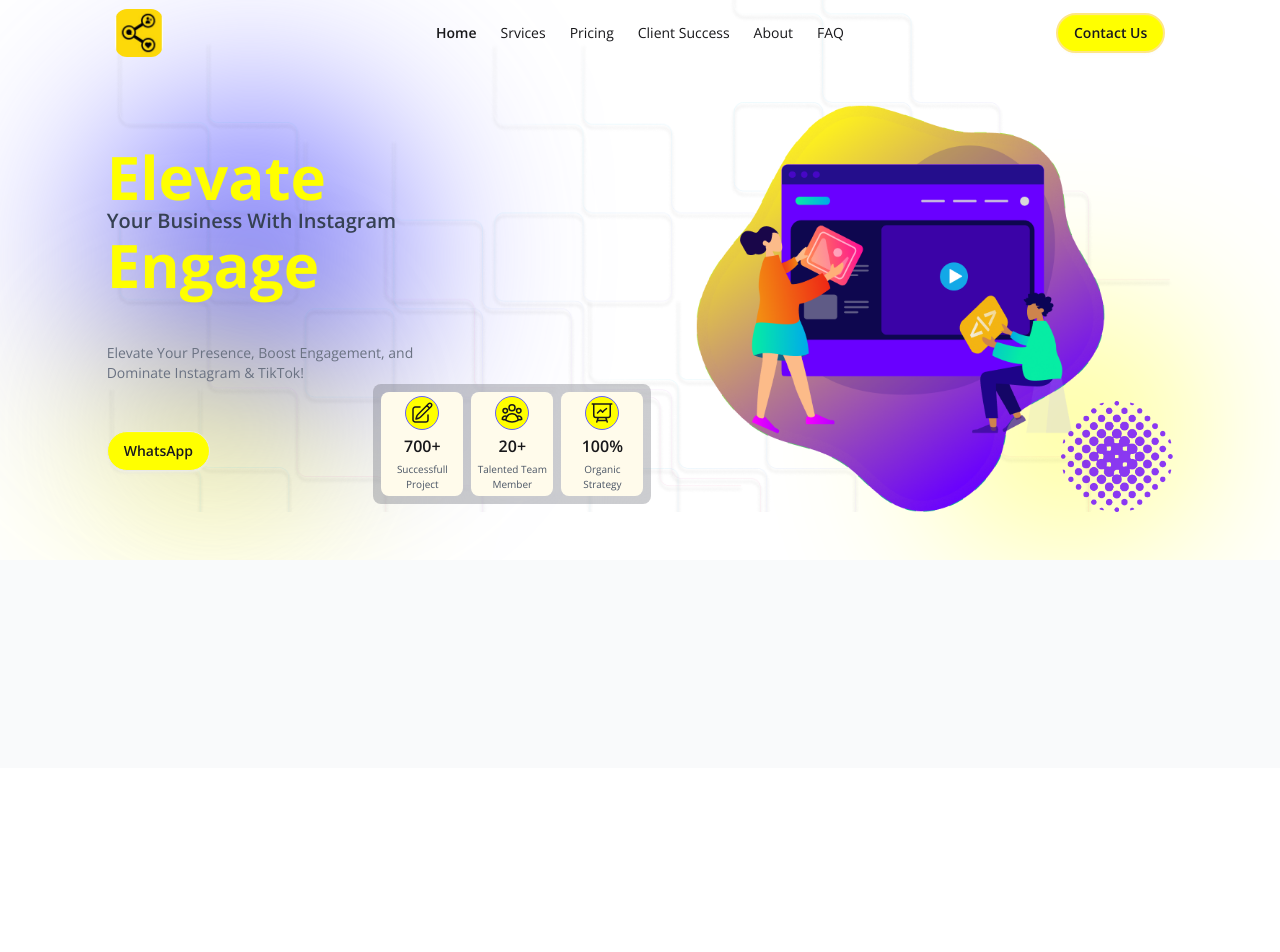
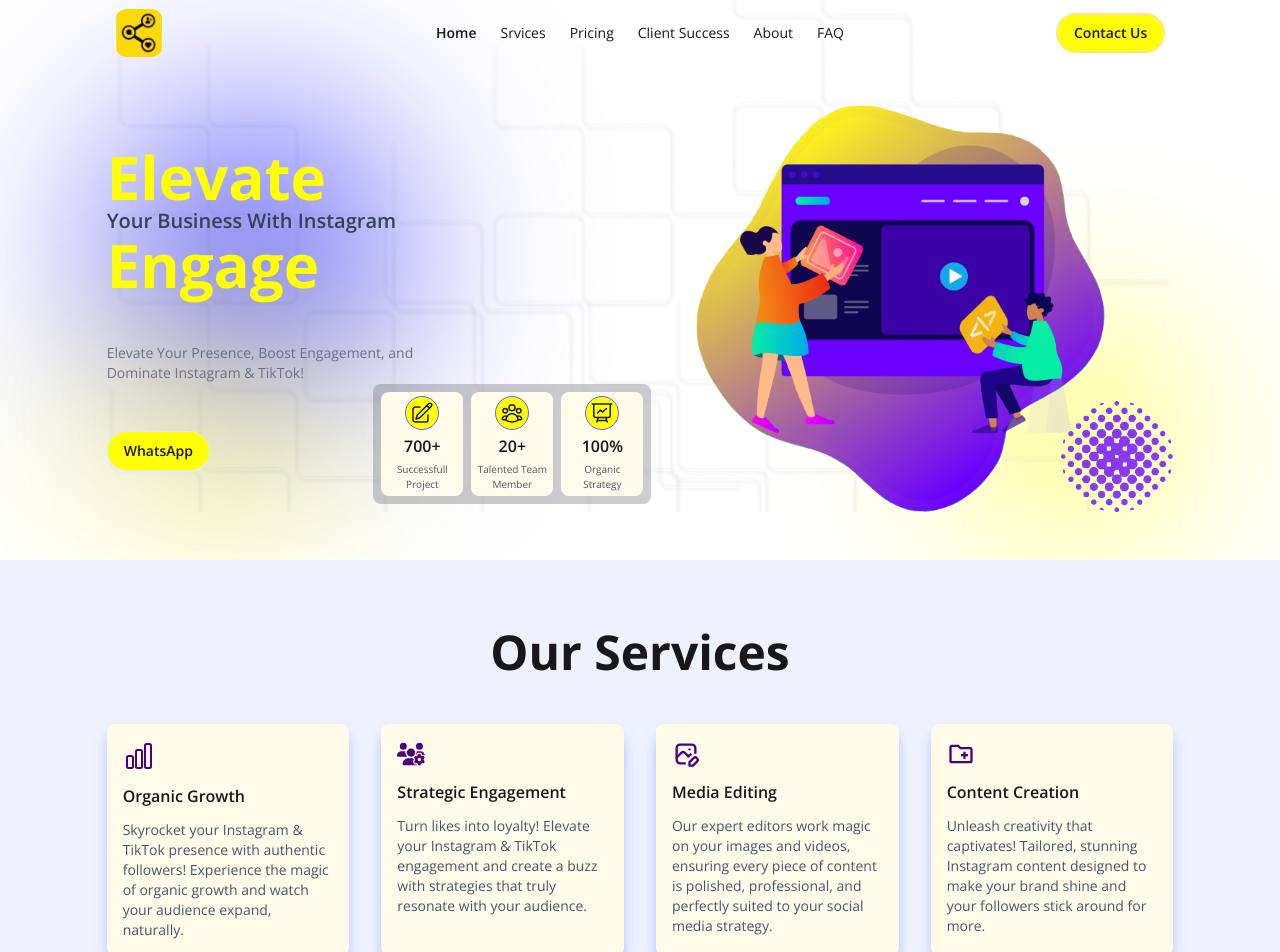
Before and after one commit to farad-alam/Elevate-Engage, a React (Vite) app: page / in a window 1280 px wide. Shown: the top 952 px of the page. Before the commit the page ends 800 px from the top, so only its background shows below. Built offline with nearby package versions, Linux system fonts and the light colour scheme.

Commit message:
services section added

```diff
--- a/package.json
+++ b/package.json
@@ -14,6 +14,7 @@
     "@tailwindcss/vite": "^4.0.9",
     "react": "^19.0.0",
     "react-dom": "^19.0.0",
+    "react-icons": "^5.5.0",
     "tailwindcss": "^4.0.9"
   },
   "devDependencies": {
--- /dev/null
+++ b/src/component/ServiceCard.jsx
@@ -0,0 +1,16 @@
+import React from "react";
+
+function ServiceCard({ icon, title, desc }) {
+  return (
+    <div
+      className="bg-base-100 basis-1/4 rounded-lg service-card-hover
+    space-y-3 p-4 shadow-lg shadow-indigo-300  bg-yellow-50"
+    >
+      {icon}
+      <h4 className="text-md font-semibold">{title}</h4>
+      <p className="text-sm text-slate-600">{desc}</p>
+    </div>
+  );
+}
+
+export default ServiceCard;
--- a/src/index.css
+++ b/src/index.css
@@ -20,3 +20,14 @@
 .bg-blur{
     @apply absolute -z-[1] rounded-full
 }
+
+.section{
+    @apply py-17
+}
+.subtitle{
+    @apply text-2xl md:text-5xl font-bold text-center pb-12
+}
+
+.service-card-hover{
+    @apply duration-500 hover:scale-105 hover:rotate-2 hover:shadow-indigo-600 hover:shadow-2xl
+}
--- a/src/sections/Main.jsx
+++ b/src/sections/Main.jsx
@@ -1,10 +1,11 @@
 import React from 'react'
+import Services from './Services'
 
 function Main() {
   return (
-    <section className='w-full h-52 bg-gray-50'>
-
-    </section>
+    <>
+    <Services />
+    </>
   )
 }
 
--- /dev/null
+++ b/src/sections/Services.jsx
@@ -0,0 +1,45 @@
+import React from "react";
+import ServiceCard from "../component/ServiceCard";
+import { ChartBarIcon } from "@heroicons/react/24/outline";
+import { FaUsersGear } from "react-icons/fa6";
+import { TbPhotoEdit } from "react-icons/tb";
+import { MdOutlineCreateNewFolder } from "react-icons/md";
+
+function Services() {
+  return (
+    <section className="bg-indigo-50">
+      <div id="services" className="width section">
+        <h2 className="subtitle">Our Services</h2>
+        <div
+          id="service-cards"
+          className="flex justify-between gap-8 flex-wrap lg:flex-nowrap"
+        >
+          <ServiceCard
+            icon={<ChartBarIcon className="size-8" color="indigo" />}
+            title="Organic Growth"
+            desc="Skyrocket your Instagram & TikTok presence with authentic followers!
+            Experience the magic of organic growth and watch your audience expand,
+            naturally."
+          />
+          <ServiceCard
+            icon={<FaUsersGear size={28} color="indigo" />}
+            title="Strategic Engagement"
+            desc="Turn likes into loyalty! Elevate your Instagram & TikTok engagement and create a buzz with strategies that truly resonate with your audience."
+          />
+          <ServiceCard
+            icon={<TbPhotoEdit size={28} color="indigo" />}
+            title="Media Editing"
+            desc="Our expert editors work magic on your images and videos, ensuring every piece of content is polished, professional, and perfectly suited to your social media strategy."
+          />
+          <ServiceCard
+            icon={<MdOutlineCreateNewFolder size={28} color="indigo" />}
+            title="Content Creation"
+            desc="Unleash creativity that captivates! Tailored, stunning Instagram content designed to make your brand shine and your followers stick around for more."
+          />
+        </div>
+      </div>
+    </section>
+  );
+}
+
+export default Services;
```
Also changed, not shown: 1 other file (tests, documents, lock files or other folders).
